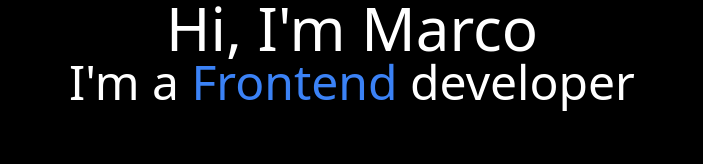
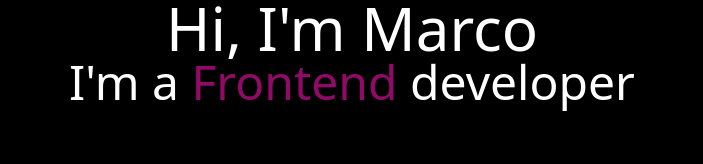
Before and after one commit to marcop96/marco-portfolio, a Vue app: page / in a window 1280 px wide. Shown: the part 234-398 px from the top of the page, without its empty margins (288-991 px from the left). Built offline with nearby package versions, Linux system fonts and the light colour scheme.

Commit message:
style: new colors

```diff
--- a/src/views/TheIntro.vue
+++ b/src/views/TheIntro.vue
@@ -30,7 +30,7 @@
     <img src="../assets/marcoprofile.jpg" class="h-24 w-24 mx-2 self-center rounded-full object-cover" />
     <div class="flex flex-col text-white justify-start items-center">
       <p class="text-6xl">{{ info.title }} {{ info.name }}</p>
-      <p class="text-5xl"> I'm a <span class="text-5xl text-blue-500"> {{ info.role }} </span> developer</p>
+      <p class="text-5xl"> I'm a <span class="text-5xl text-[#910A67]"> {{ info.role }} </span> developer</p>
 
     </div>
   </div>
```
